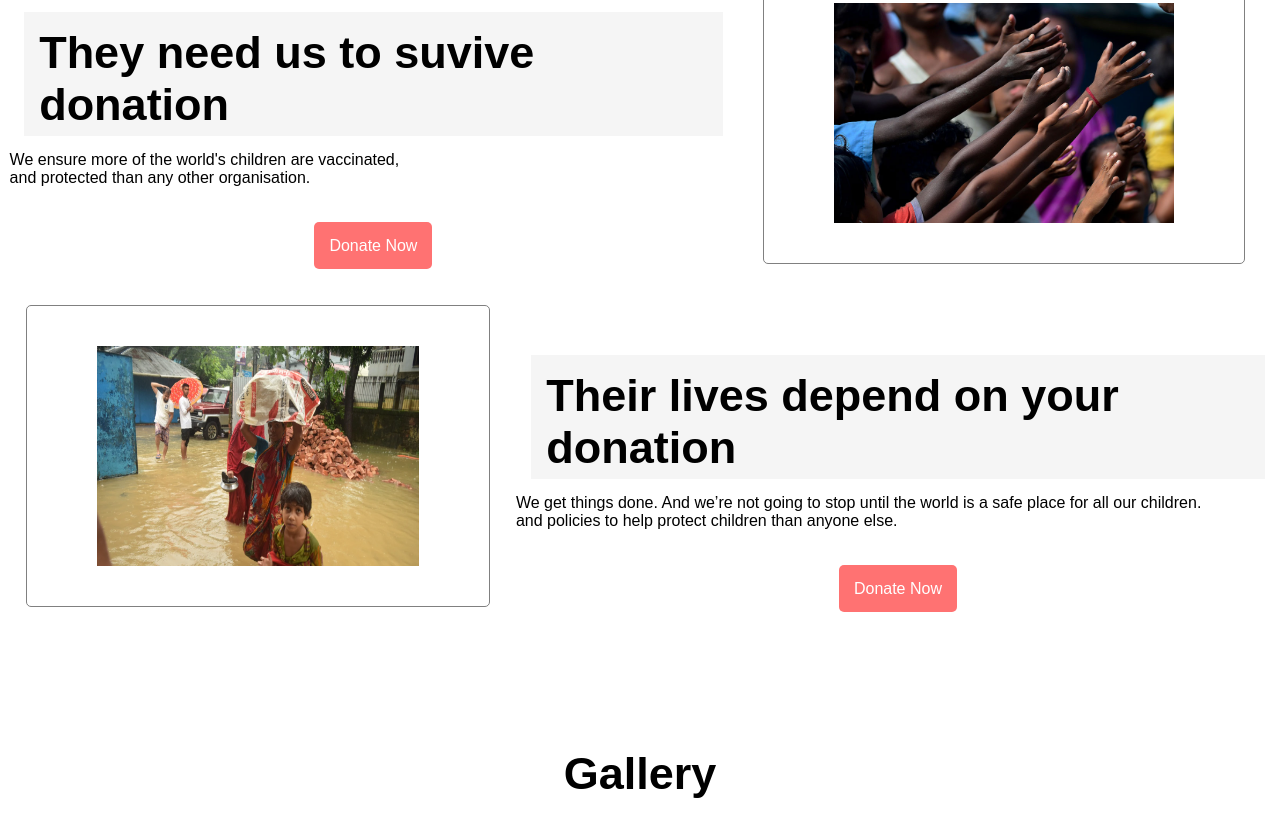
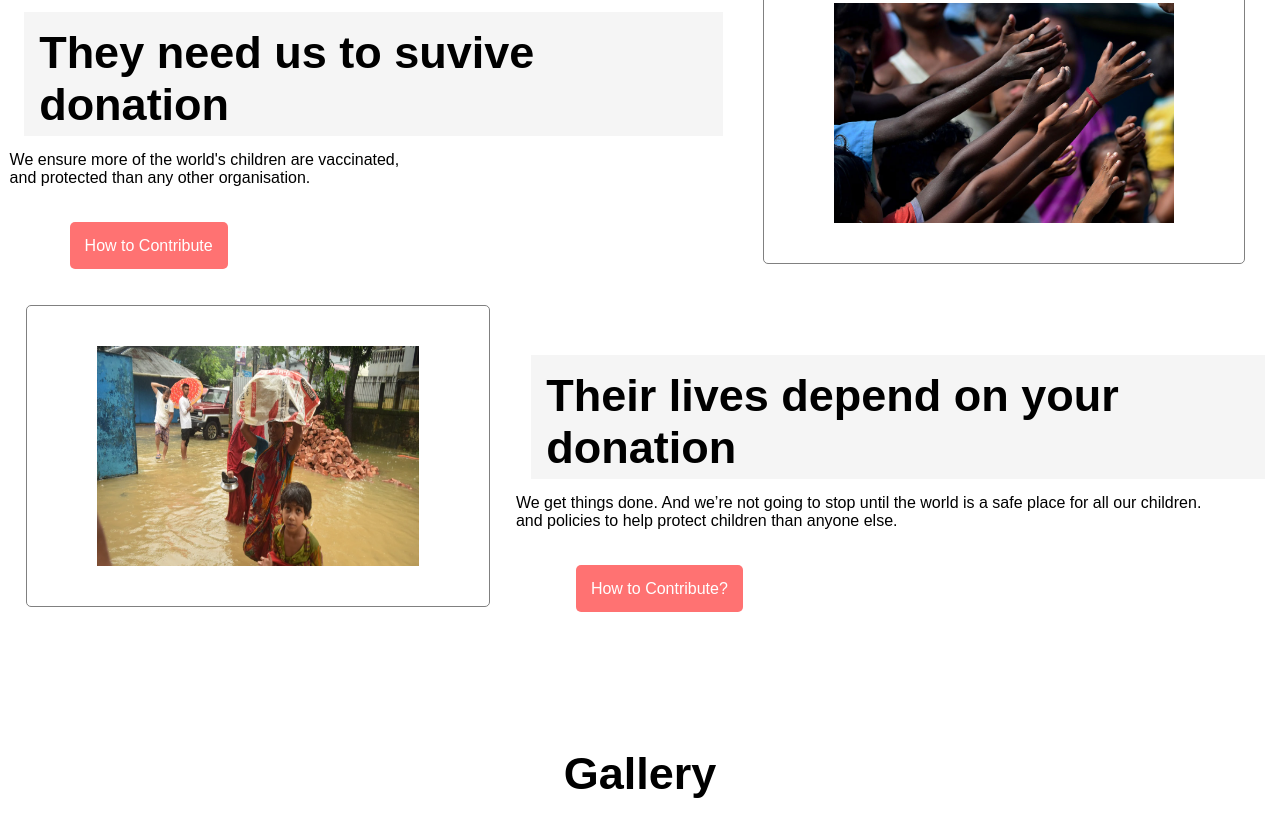
Before and after one commit to Muntofa/need-donate, a plain HTML site: page index.html in a window 1280 px wide. Shown: the part 1541-2358 px from the top of the page. Drawn offline with Linux system fonts and the light colour scheme; a web font is replaced by a local one.

Commit message:
now finish

```diff
--- a/index.html
+++ b/index.html
@@ -89,8 +89,8 @@
             <div class="two-side">
                 <h1>They need us to suvive donation</h1>
                 <p>We ensure more of the world's children are vaccinated, <br> and protected than any other organisation. </p>
-                <div class="button-link center">
-                    <p><a href="">Donate Now</a></p>
+                <div class="button-link">
+                    <p><a href="">How to Contribute</a></p>
                 </div>
             </div>
 
@@ -108,8 +108,8 @@
             <div class="two-side">
                 <h1>Their lives depend on your donation</h1>
                 <p>We get things done. And we’re not going to stop until the world is a safe place for all our children. <br> and policies to help protect children than anyone else. </p>
-                <div class="button-link center">
-                    <p><a href="">Donate Now</a></p>
+                <div class="button-link">
+                    <p><a href="">How to Contribute?</a></p>
                 </div>
             </div>
         </div>
```
